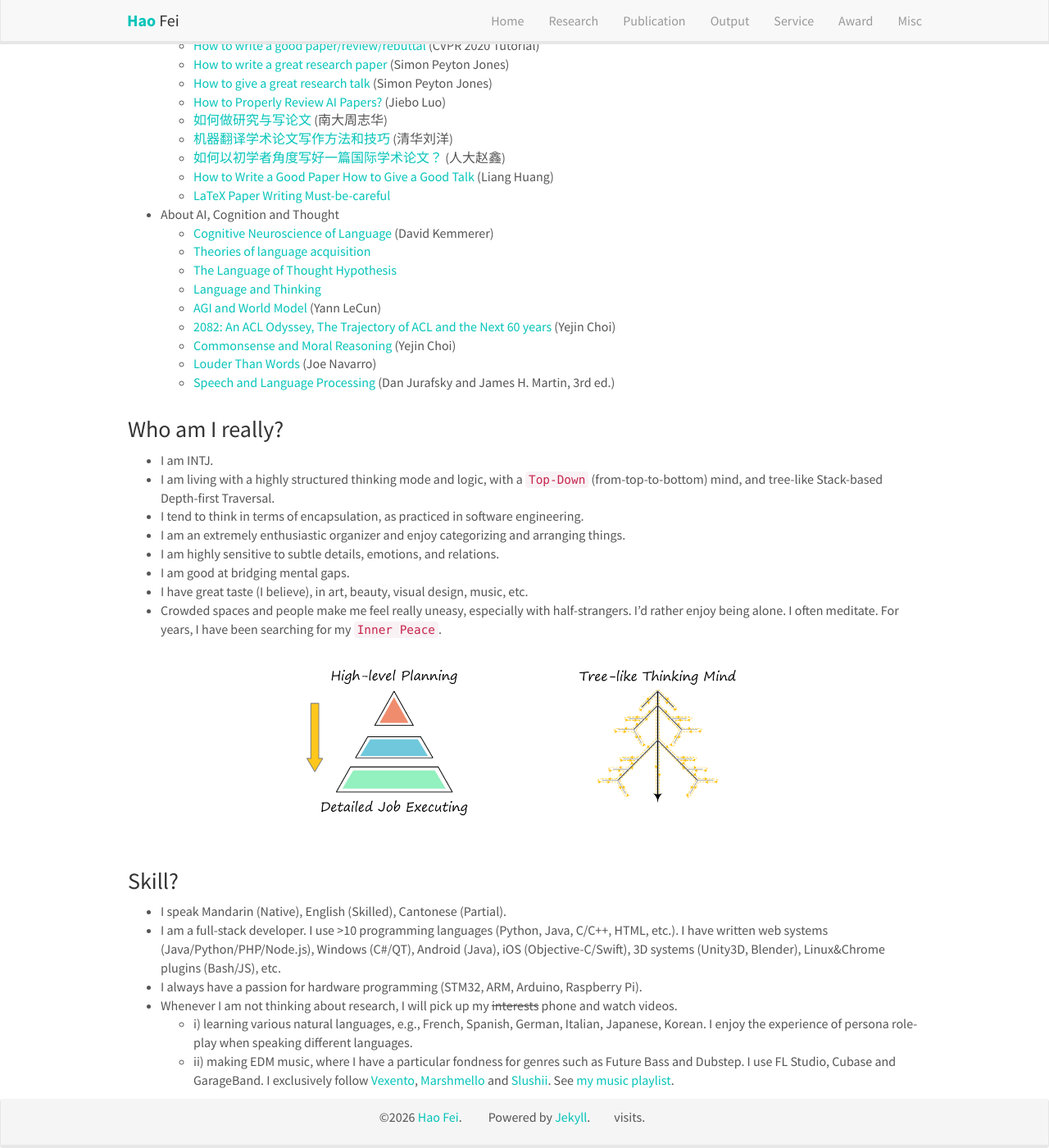
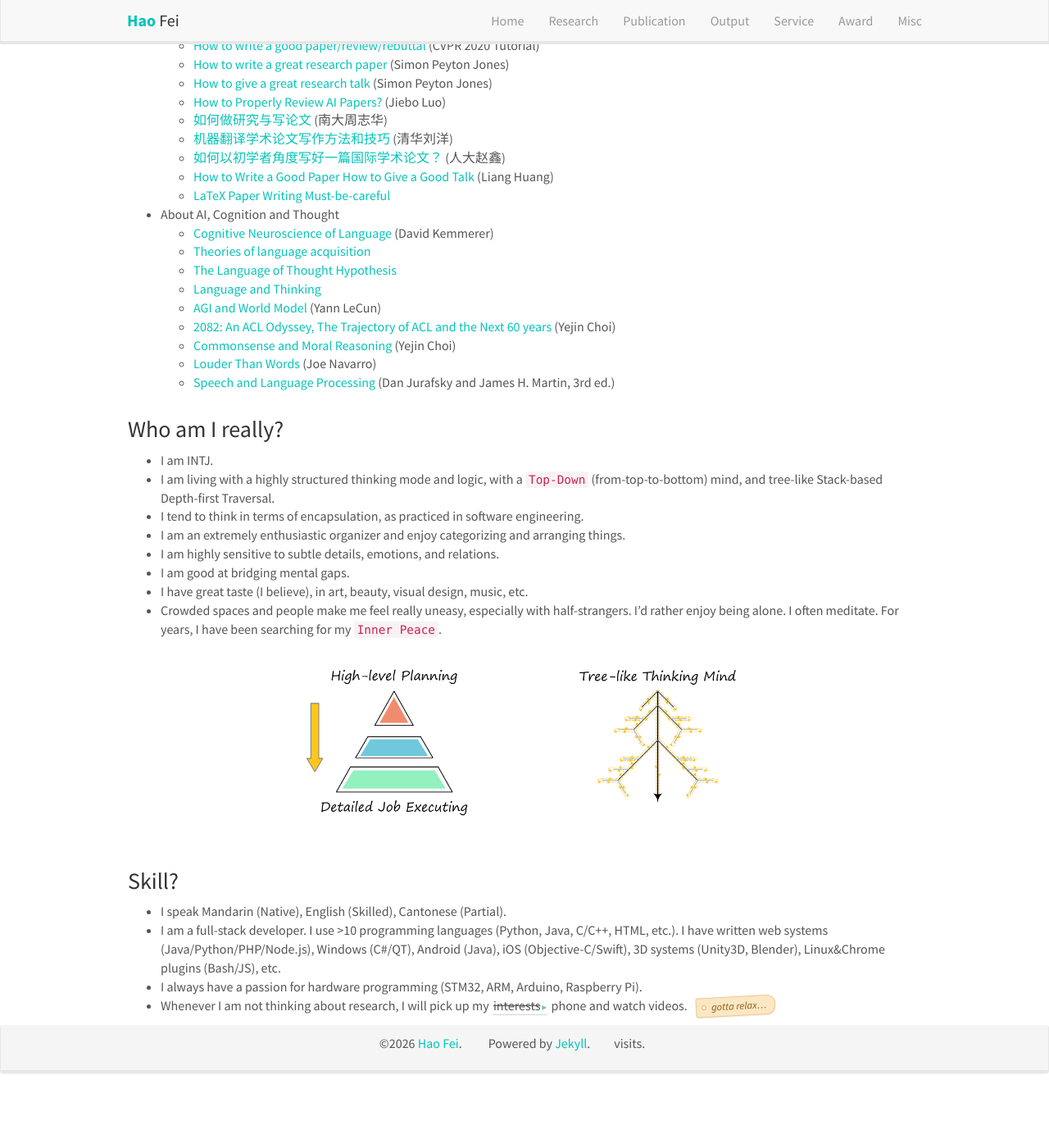
Before and after one commit to scofield7419/scofield7419.github.io, a Jekyll site: the page built from _pages/misc.md, in a window 1280 px wide and 1400 px high, scrolled down 284 px. Shown: the whole window at 82% size. Built offline with Jekyll 4.4.1, drawn with Linux system fonts in a browser that asks for light colours; nearby versions of some CDN libraries; comment, search, counter and statistics services are not loaded; a style sheet for code colours, icons or effects is not loaded; after the commit the page ends 1593 px from its top, so only the background shows below that; some of the changed lines change nothing that is shown.

Commit message:
Update misc.md

```diff
--- a/_pages/misc.md
+++ b/_pages/misc.md
@@ -78,9 +78,41 @@
 - I am a full-stack developer. I use >10 programming languages (Python, Java, C/C++, HTML, etc.).
 I have written web systems (Java/Python/PHP/Node.js), Windows (C#/QT), Android (Java), iOS (Objective-C/Swift), 3D systems (Unity3D, Blender), Linux&Chrome plugins (Bash/JS), etc.
 - I always have a passion for hardware programming (STM32, ARM, Arduino, Raspberry Pi).
-- Whenever I am not thinking about research, I will pick up my ~~interests~~ phone and watch videos.
+- Whenever I am not thinking about research, I will pick up my <button type="button" class="misc-interests-toggle" aria-expanded="false" title="Click to see what I actually do"><s>interests</s><span class="misc-interests-caret" aria-hidden="true">&#9656;</span></button> phone and watch videos.<span class="misc-relax-tag"><span class="misc-relax-tag-hole" aria-hidden="true"></span>gotta relax...</span>
   - i) learning various natural languages, e.g., French, Spanish, German, Italian, Japanese, Korean.
      I enjoy the experience of persona role-play when speaking different languages.
   - ii) making EDM music, where I have a particular fondness for genres such as Future Bass and Dubstep.
      I use FL Studio, Cubase and GarageBand. I exclusively follow [Vexento](https://www.youtube.com/@Vexento), [Marshmello](https://www.youtube.com/@marshmello) and [Slushii](https://www.youtube.com/@SlushiiMusic).
      See [my music playlist]({{ '/music' | relative_url }}).
+
+<style>
+li:has(> p > .misc-interests-toggle) > ul,
+li:has(> .misc-interests-toggle) > ul { display: none; }
+li.misc-interests-open > ul { display: block; animation: miscInterestsIn .28s ease-out; }
+@keyframes miscInterestsIn { from { opacity: 0; transform: translateY(-6px); } to { opacity: 1; transform: none; } }
+.misc-interests-toggle {
+  font: inherit; color: inherit; background: none; border: 0; padding: 0 2px; margin: 0;
+  cursor: pointer; border-bottom: 1px dotted #9aa5b1; border-radius: 3px;
+  transition: background-color .15s ease, color .15s ease;
+}
+.misc-interests-toggle:hover, .misc-interests-toggle:focus-visible { background: #e8f6f4; color: #128a82; outline: none; }
+.misc-interests-caret { display: inline-block; margin-left: 2px; font-size: .75em; color: #128a82; opacity: .55; transition: transform .2s ease, opacity .2s ease; }
+.misc-interests-toggle:hover .misc-interests-caret, .misc-interests-toggle[aria-expanded="true"] .misc-interests-caret { opacity: 1; }
+.misc-interests-toggle[aria-expanded="true"] .misc-interests-caret { transform: rotate(90deg); }
+.misc-relax-tag {
+  position: relative; display: inline-block; margin-left: 10px; padding: 1px 10px 1px 18px;
+  font-size: .78em; font-style: italic; line-height: 1.6; white-space: nowrap; vertical-align: 1px;
+  color: #8a5a12; background: #fbe7c4; border: 1px solid #efc98a;
+  border-radius: 3px 10px 10px 3px; transform: rotate(-3deg); box-shadow: 0 1px 2px rgba(0,0,0,.08);
+}
+.misc-relax-tag-hole { position: absolute; left: 6px; top: 50%; width: 6px; height: 6px; margin-top: -3px; border-radius: 50%; background: #fff; border: 1px solid #e0b46a; }
+</style>
+<script>
+document.querySelectorAll('.misc-interests-toggle').forEach(function (btn) {
+  var li = btn.closest('li');
+  btn.addEventListener('click', function () {
+    var open = li.classList.toggle('misc-interests-open');
+    btn.setAttribute('aria-expanded', open ? 'true' : 'false');
+  });
+});
+</script>
```
